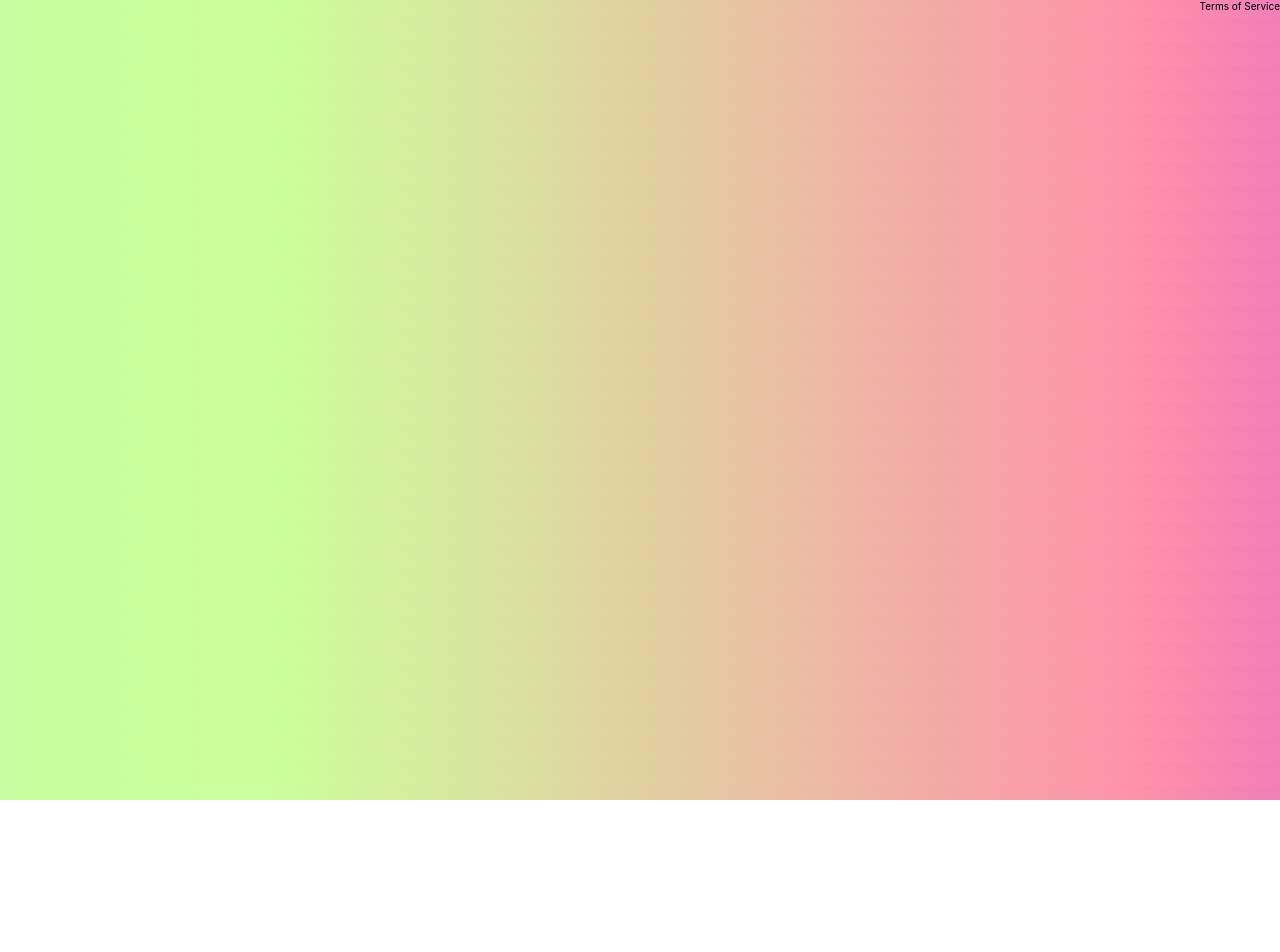
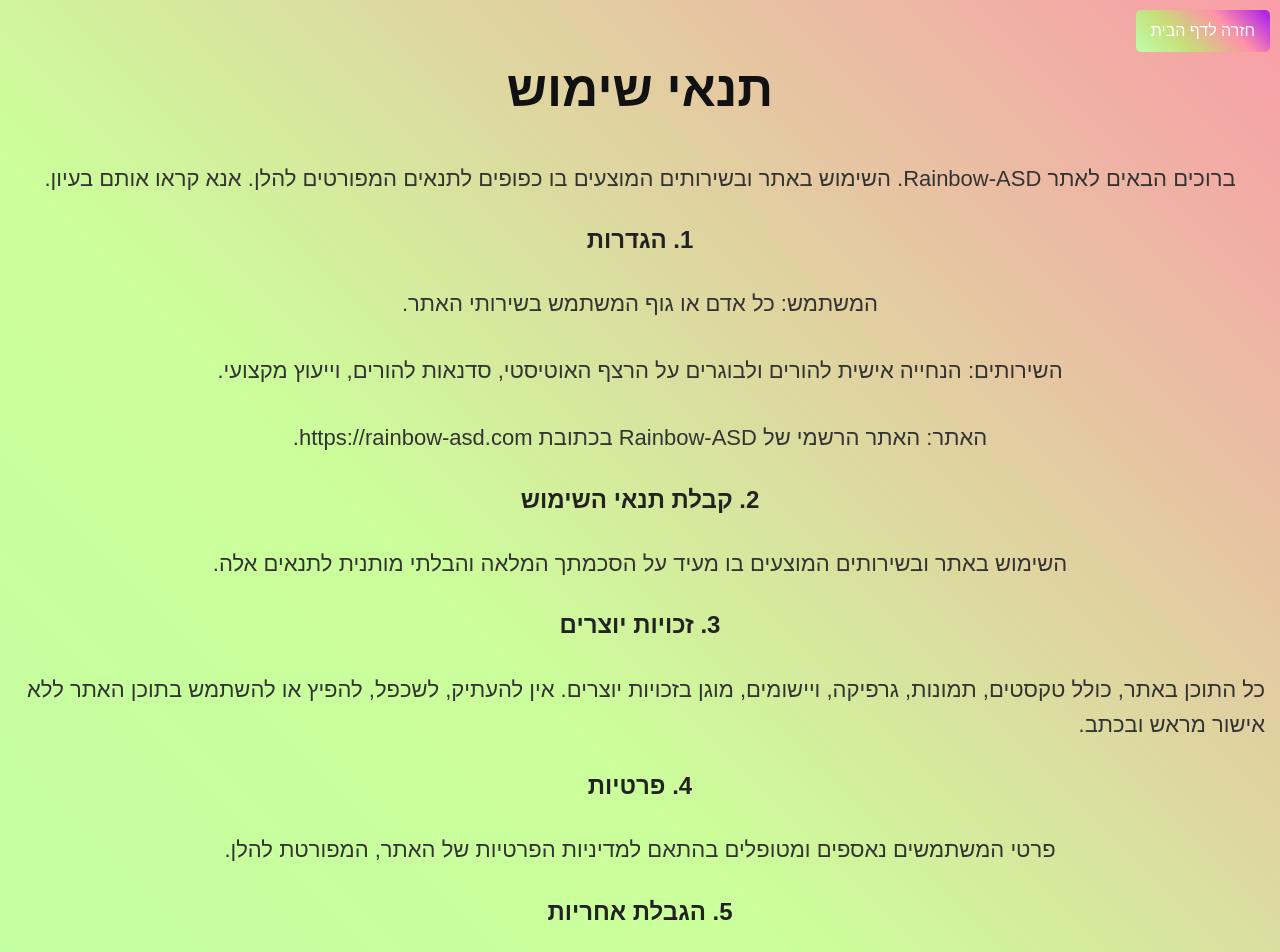
Before and after one commit to lionsgrandson/rainbow-asd-next, a Next.js app: page /tos in a window 1280 px wide. Shown: the top 952 px of the page. Before the commit the page ends 800 px from the top, so only its background shows below. Built offline with nearby package versions, Linux system fonts and the light colour scheme.

Commit message:
feat: TOS and Privacy policy pages

```diff
--- a/src/pages/tos.jsx
+++ b/src/pages/tos.jsx
@@ -1,3 +1,110 @@
-export default function Tos() {
-  return <div>Terms of Service</div>
+// components/TermsOfService.js
+import React from 'react'
+import Link from 'next/link'
+
+const TermsOfService = () => {
+  const styles = {
+    container: {
+      display: 'flex',
+      flexDirection: 'column',
+      alignItems: 'center',
+      padding: '1.5rem',
+      fontFamily: 'Arial, sans-serif',
+      lineHeight: 1.6,
+      color: '#333',
+      position: 'relative',
+    },
+    heading: {
+      fontSize: '5rem',
+      marginBottom: '1rem',
+      color: '#111',
+    },
+    subHeading: {
+      fontSize: '2.4rem',
+      marginTop: '1.5rem',
+      marginBottom: '0.5rem',
+      color: '#222',
+    },
+    paragraph: {
+      fontSize: '2.2rem',
+      marginBottom: '1rem',
+    },
+    button: {
+      position: 'fixed',
+      top: '1rem',
+      right: '1rem',
+      padding: '0.8rem 1.5rem',
+      fontSize: '1.6rem',
+      backgroundImage:
+        'linear-gradient(45deg, #beffab, #abff5d9e, #ff91a9, #9900ffdb)',
+      color: '#fff',
+      border: 'none',
+      borderRadius: '0.5rem',
+      cursor: 'pointer',
+      textDecoration: 'none',
+      transition: 'all 0.2s ease',
+    },
+  }
+
+  return (
+    <div style={styles.container}>
+      <Link
+        href='/'
+        style={styles.button}
+        onMouseOver={(e) => (e.currentTarget.style.backgroundColor = '#45a049')}
+        onMouseOut={(e) => (e.currentTarget.style.backgroundColor = '#4CAF50')}
+      >
+        חזרה לדף הבית
+      </Link>
+
+      <h1 style={styles.heading}>תנאי שימוש</h1>
+      <p style={styles.paragraph}>
+        ברוכים הבאים לאתר Rainbow-ASD. השימוש באתר ובשירותים המוצעים בו כפופים
+        לתנאים המפורטים להלן. אנא קראו אותם בעיון.
+      </p>
+
+      <h2 style={styles.subHeading}>1. הגדרות</h2>
+      <p style={styles.paragraph}>המשתמש: כל אדם או גוף המשתמש בשירותי האתר.</p>
+      <p style={styles.paragraph}>
+        השירותים: הנחייה אישית להורים ולבוגרים על הרצף האוטיסטי, סדנאות להורים,
+        וייעוץ מקצועי.
+      </p>
+      <p style={styles.paragraph}>
+        האתר: האתר הרשמי של Rainbow-ASD בכתובת https://rainbow-asd.com.
+      </p>
+
+      <h2 style={styles.subHeading}>2. קבלת תנאי השימוש</h2>
+      <p style={styles.paragraph}>
+        השימוש באתר ובשירותים המוצעים בו מעיד על הסכמתך המלאה והבלתי מותנית
+        לתנאים אלה.
+      </p>
+
+      <h2 style={styles.subHeading}>3. זכויות יוצרים</h2>
+      <p style={styles.paragraph}>
+        כל התוכן באתר, כולל טקסטים, תמונות, גרפיקה, ויישומים, מוגן בזכויות
+        יוצרים. אין להעתיק, לשכפל, להפיץ או להשתמש בתוכן האתר ללא אישור מראש
+        ובכתב.
+      </p>
+
+      <h2 style={styles.subHeading}>4. פרטיות</h2>
+      <p style={styles.paragraph}>
+        פרטי המשתמשים נאספים ומטופלים בהתאם למדיניות הפרטיות של האתר, המפורטת
+        להלן.
+      </p>
+
+      <h2 style={styles.subHeading}>5. הגבלת אחריות</h2>
+      <p style={styles.paragraph}>
+        האתר מספק שירותים מקצועיים בתחום האוטיזם. עם זאת, אין לראות בשירותים אלה
+        תחליף לייעוץ רפואי או פסיכולוגי.
+      </p>
+
+      <h2 style={styles.subHeading}>6. שינויים בתנאים</h2>
+      <p style={styles.paragraph}>
+        האתר שומר לעצמו את הזכות לשנות את תנאי השימוש מעת לעת. השינויים ייכנסו
+        לתוקף מיד עם פרסומם באתר.
+      </p>
+    </div>
+  )
 }
+
+export default TermsOfService
```
Also changed, not shown: src/pages/privacy.jsx (+99 -2 lines), 1 other file (tests, documents, lock files or other folders).
